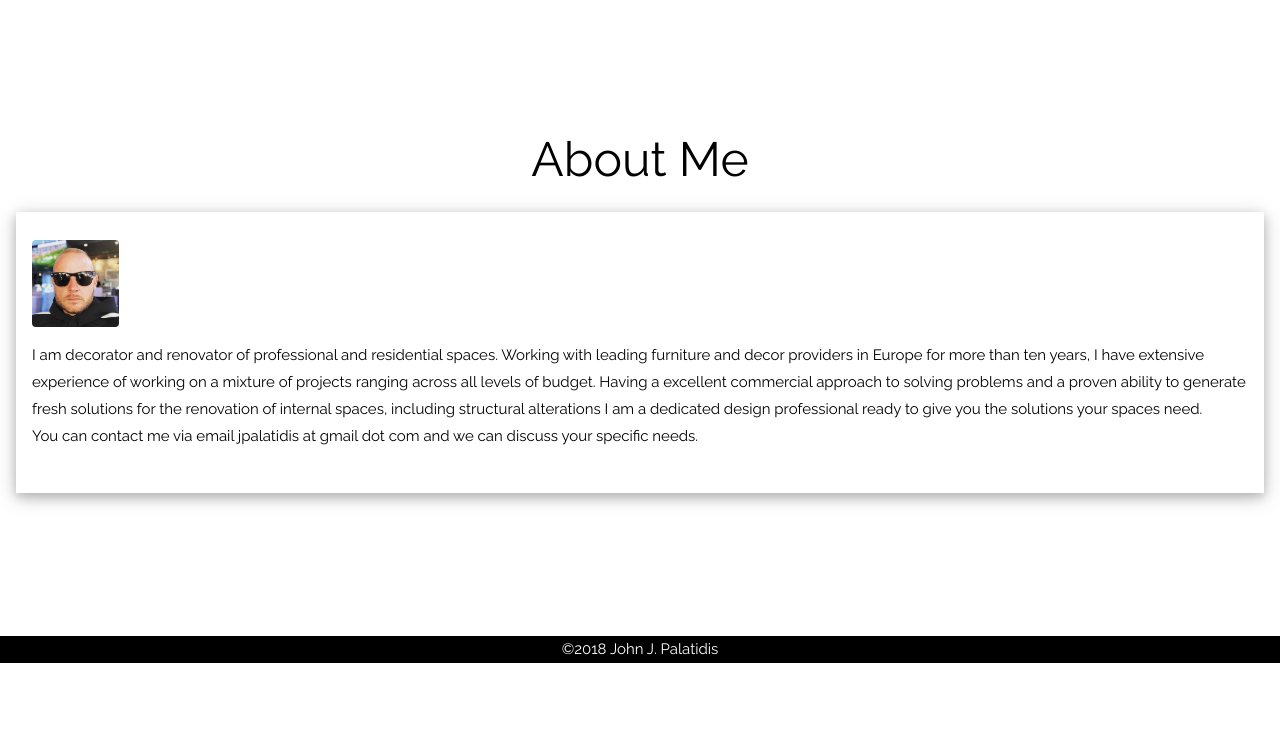
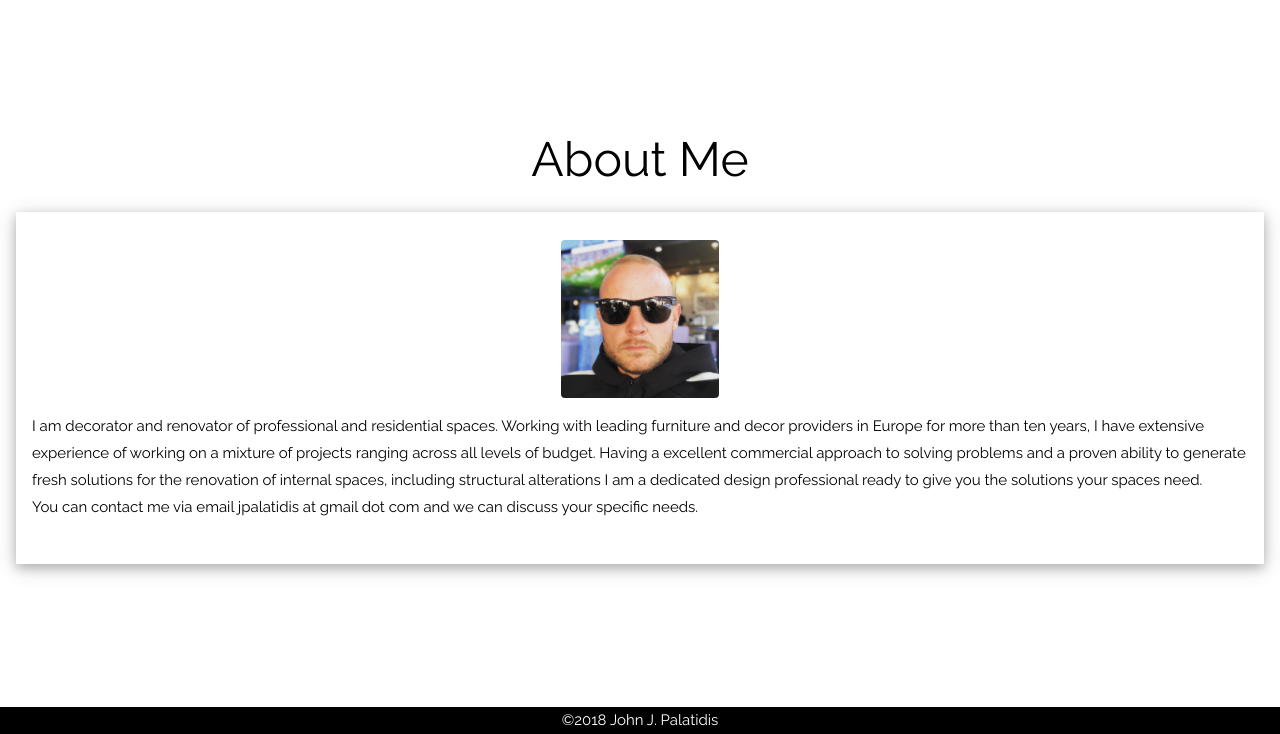
Before and after one commit to jpalatidis/jpalatidis.github.io, a plain HTML site: page index.html in a window 1280 px wide. Shown: the part 822-1556 px from the top of the page. Before the commit the page ends 1485 px from the top, so only its background shows below. Drawn offline with nearby package versions, Linux system fonts and the light colour scheme.

Commit message:
Update index.html

```diff
--- a/index.html
+++ b/index.html
@@ -58,7 +58,7 @@
       <div class="w3-card-4">
       <!-- Header of the container -->
         <header class="w3-container w3-white">
-              <div class="w3-left">
+              <div class="w3-center">
               <br>
                   <img src="img/about.png" style="width:13%" class="w3-round" alt="John J. Palatidis">
                   </div>
```
